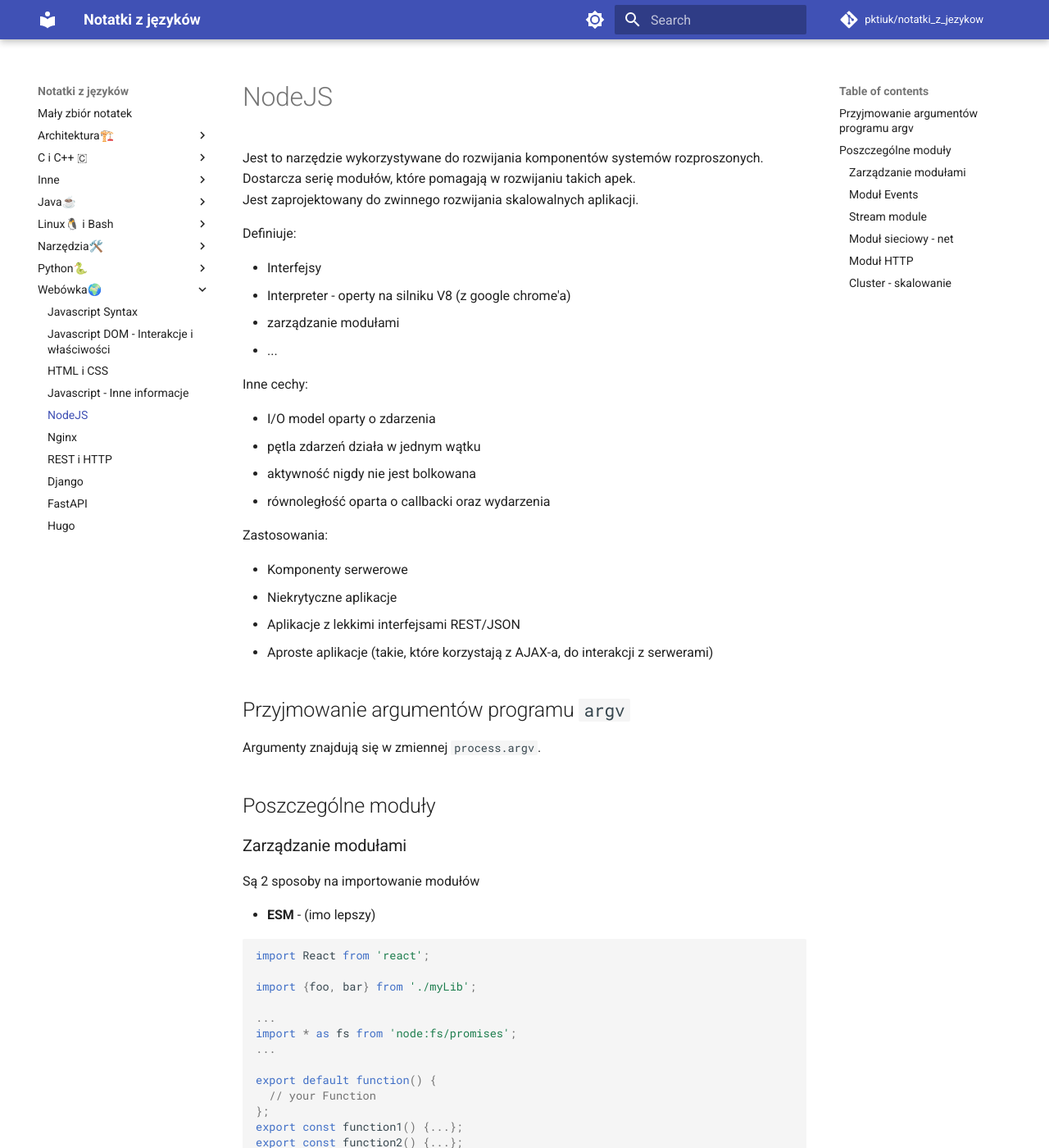
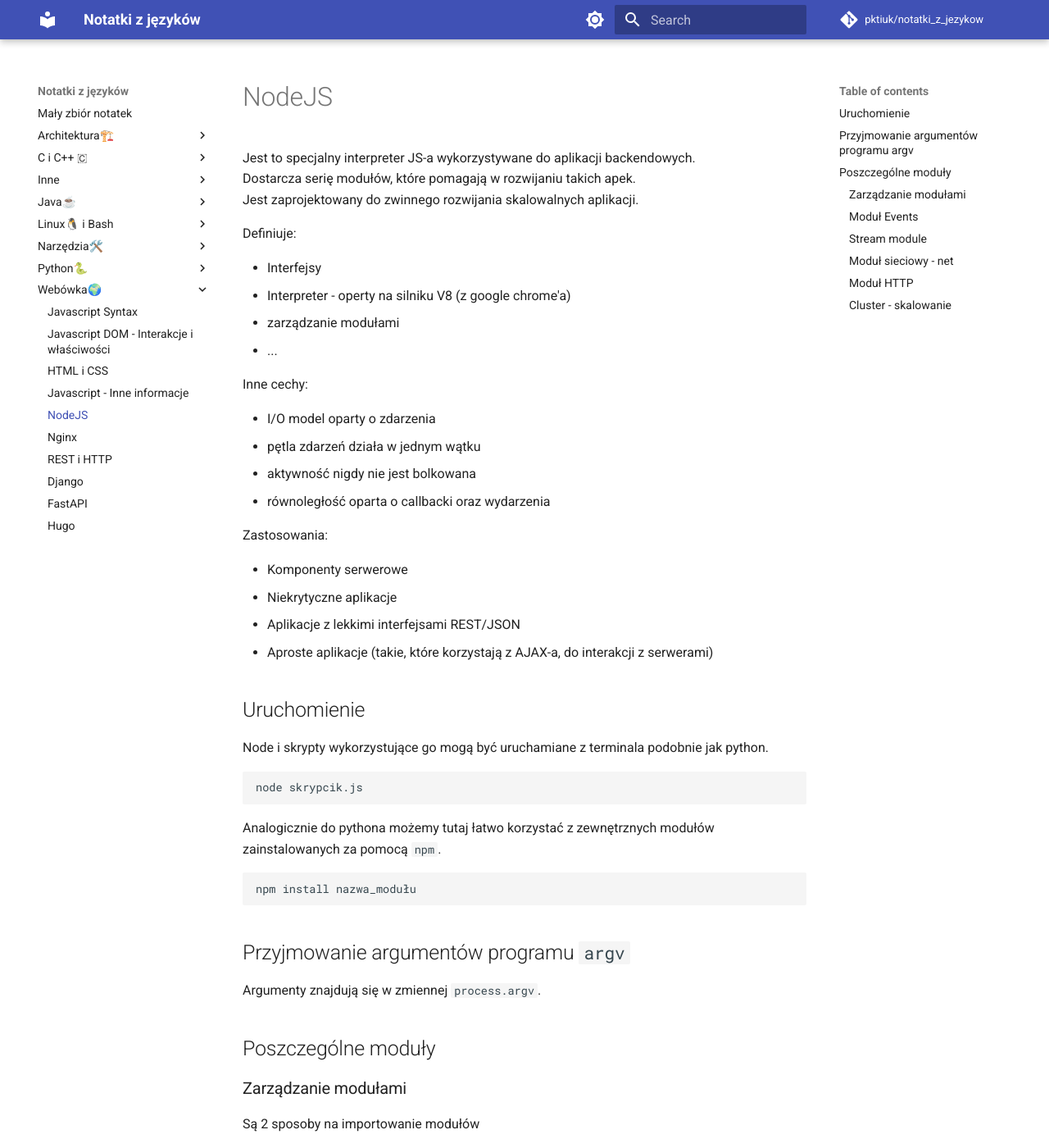
Before and after one commit to pktiuk/notatki_z_jezykow, an MkDocs documentation site: the page built from docs/Webówka🌍/5_nodejs.md, in a window 1280 px wide and 1400 px high. Shown: the whole window at 82% size. Built offline with MkDocs 1.6.1 and Material for MkDocs 9.7.7, drawn with Linux system fonts in a browser that asks for light colours; comment, search, counter and statistics services are not loaded.

Commit message:
uruchomienie apki node

````diff
--- a/docs/Webówka🌍/5_nodejs.md
+++ b/docs/Webówka🌍/5_nodejs.md
@@ -1,6 +1,6 @@
 # NodeJS
 
-Jest to narzędzie wykorzystywane do rozwijania komponentów systemów rozproszonych.
+Jest to specjalny interpreter JS-a wykorzystywane do aplikacji backendowych.
 Dostarcza serię modułów, które pomagają w rozwijaniu takich apek.
 Jest zaprojektowany do zwinnego rozwijania skalowalnych aplikacji.
 
@@ -24,6 +24,20 @@
 - Niekrytyczne aplikacje
 - Aplikacje z lekkimi interfejsami REST/JSON
 - Aproste aplikacje (takie, które korzystają z AJAX-a, do interakcji z serwerami)
+
+## Uruchomienie
+
+Node i skrypty wykorzystujące go mogą być uruchamiane z terminala podobnie jak python.
+
+```bash
+node skrypcik.js
+```
+
+Analogicznie do pythona możemy tutaj łatwo korzystać z zewnętrznych modułów zainstalowanych za pomocą `npm`.
+
+```bash
+npm install nazwa_modułu
+```
 
 ## Przyjmowanie argumentów programu `argv`
 
````
